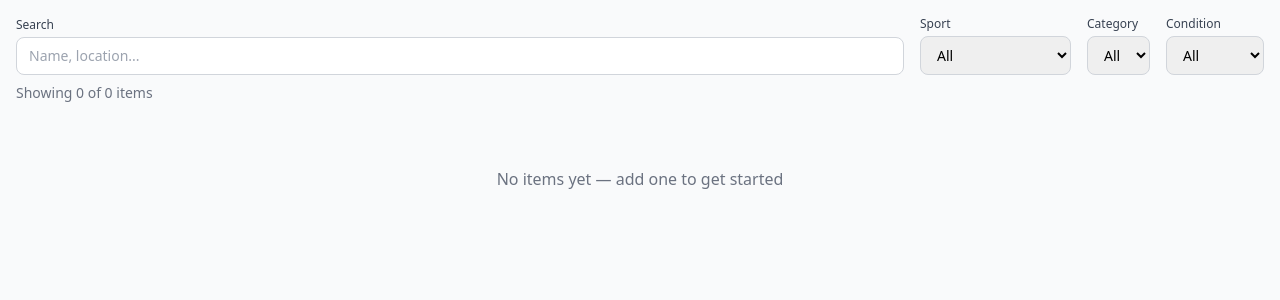
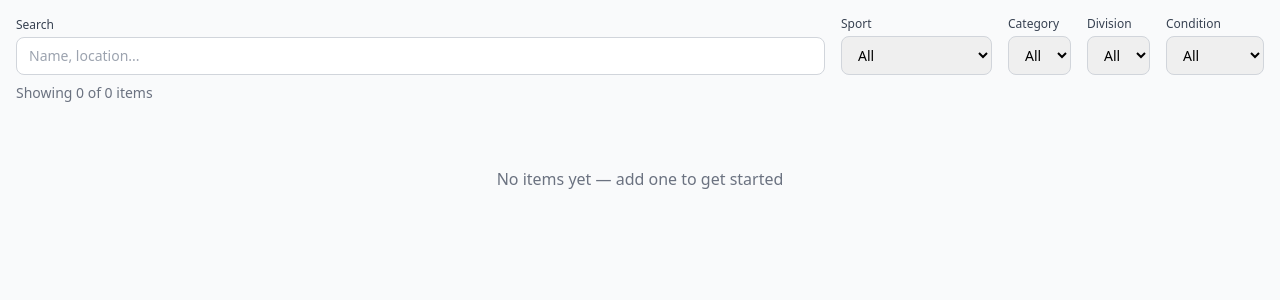
Before and after one commit to timchilcott/posa-jersey-app, a FastAPI app: page /inventory in a window 1280 px wide. Shown: the part 63-363 px from the top of the page. Run offline with FastAPI, Linux system fonts and the light colour scheme; data comes from the database, SQL or seed files in the repository; data that the repository does not hold is empty; some libraries are stand-ins or nearby versions.

Commit message:
Add division filter and input to inventory page

```diff
--- a/app/templates/inventory_page.html
+++ b/app/templates/inventory_page.html
@@ -77,6 +77,15 @@
                     </select>
                 </div>
                 <div>
+                    <label class="block text-xs font-medium text-gray-700 mb-1">Division</label>
+                    <select x-model="filters.division" @change="applyFilters()" class="px-3 py-2 border border-gray-300 rounded-lg focus:ring-2 focus:ring-pines-500 text-sm">
+                        <option value="">All</option>
+                        <template x-for="div in uniqueDivisions" :key="div">
+                            <option :value="div" x-text="div"></option>
+                        </template>
+                    </select>
+                </div>
+                <div>
                     <label class="block text-xs font-medium text-gray-700 mb-1">Condition</label>
                     <select x-model="filters.condition" @change="applyFilters()" class="px-3 py-2 border border-gray-300 rounded-lg focus:ring-2 focus:ring-pines-500 text-sm">
                         <option value="">All</option>
@@ -113,7 +122,10 @@
                 <tbody class="divide-y divide-gray-200 bg-white">
                     <template x-for="item in filteredItems" :key="item.id">
                         <tr class="hover:bg-gray-50">
-                            <td class="px-3 py-3 text-sm font-medium text-gray-900" x-text="item.name"></td>
+                            <td class="px-3 py-3">
+                                <span class="text-sm font-medium text-gray-900" x-text="item.name"></span>
+                                <span x-show="item.division" class="ml-2 text-xs px-1.5 py-0.5 rounded bg-gray-100 text-gray-500" x-text="item.division"></span>
+                            </td>
                             <td class="px-3 py-3 text-center text-sm" x-text="item.quantityTotal"></td>
                             <td class="px-3 py-3 text-center text-sm font-semibold text-pines-600" x-text="item.quantityAvailable"></td>
                             <td class="px-3 py-3 text-center text-sm" :class="item.checkedOut > 0 ? 'text-orange-600 font-semibold' : 'text-gray-400'" x-text="item.checkedOut"></td>
@@ -271,6 +283,17 @@
                     </select>
                 </div>
             </div>
+            <div class="mb-3">
+                <label class="block text-xs font-medium text-gray-700 mb-1">Division</label>
+                <input type="text" x-model="form.division" list="division-suggestions"
+                       class="w-full px-3 py-2 border border-gray-300 rounded-lg focus:ring-2 focus:ring-pines-500 text-sm"
+                       placeholder="e.g. U10, U12, Varsity...">
+                <datalist id="division-suggestions">
+                    <template x-for="div in uniqueDivisions" :key="div">
+                        <option :value="div"></option>
+                    </template>
+                </datalist>
+            </div>
             <div class="grid grid-cols-2 gap-3 mb-3">
                 <div><label class="block text-xs font-medium text-gray-700 mb-1">Total Qty</label><input type="number" x-model.number="form.quantity_total" min="0" class="w-full px-3 py-2 border border-gray-300 rounded-lg text-sm"></div>
                 <div><label class="block text-xs font-medium text-gray-700 mb-1">Available</label><input type="number" x-model.number="form.quantity_available" min="0" class="w-full px-3 py-2 border border-gray-300 rounded-lg text-sm"></div>
@@ -397,12 +420,13 @@
             filteredItems: [],
             categories: [],
             uniqueCategories: [],
+            uniqueDivisions: [],
             summary: {},
             checkoutPeople: [],
             checkoutDisplayList: [],
             totalCheckedOut: 0,
-            filters: { search: '', category: '', sport: '', condition: '', lowStock: false },
-            form: { name: '', category: '', sport: '', quantity_total: 0, quantity_available: 0, conditions: [{condition: 'New', quantity: 0}], location: '', notes: '', min_quantity: 0, cost_per_unit: null },
+            filters: { search: '', category: '', sport: '', division: '', condition: '', lowStock: false },
+            form: { name: '', category: '', sport: '', division: '', quantity_total: 0, quantity_available: 0, conditions: [{condition: 'New', quantity: 0}], location: '', notes: '', min_quantity: 0, cost_per_unit: null },
             checkoutItem: null,
             checkoutForm: { person_name: '', quantity: 1, notes: '' },
             bulkForm: { person_name: '', items: [] },
@@ -420,6 +444,7 @@
                     const data = await res.json();
                     this.items = data.items;
                     this.uniqueCategories = [...new Set(this.items.map(i => i.category).filter(Boolean))].sort();
+                    this.uniqueDivisions = [...new Set(this.items.map(i => i.division).filter(Boolean))].sort();
                     this.applyFilters();
                 } catch (e) { console.error(e); }
             },
@@ -450,6 +475,7 @@
                     if (this.filters.search) { const s = this.filters.search.toLowerCase(); if (!item.name.toLowerCase().includes(s) && !(item.location||'').toLowerCase().includes(s) && !(item.notes||'').toLowerCase().includes(s)) return false; }
                     if (this.filters.category && item.category !== this.filters.category) return false;
                     if (this.filters.sport && (item.sport||'') !== this.filters.sport) return false;
+                    if (this.filters.division && (item.division||'') !== this.filters.division) return false;
                     if (this.filters.condition) {
                         const hasCondition = (item.conditions || []).some(c => c.condition === this.filters.condition);
                         if (!hasCondition && item.condition !== this.filters.condition) return false;
@@ -458,16 +484,16 @@
                     return true;
                 });
             },
-            hasActiveFilters() { return this.filters.search || this.filters.category || this.filters.sport || this.filters.condition || this.filters.lowStock; },
-            clearFilters() { this.filters = { search: '', category: '', sport: '', condition: '', lowStock: false }; this.applyFilters(); },
+            hasActiveFilters() { return this.filters.search || this.filters.category || this.filters.sport || this.filters.division || this.filters.condition || this.filters.lowStock; },
+            clearFilters() { this.filters = { search: '', category: '', sport: '', division: '', condition: '', lowStock: false }; this.applyFilters(); },
 
-            openAddModal() { this.editingId = null; this.form = { name: '', category: '', sport: '', quantity_total: 0, quantity_available: 0, conditions: [{condition: 'New', quantity: 0}], location: '', notes: '', min_quantity: 0, cost_per_unit: null }; this.showModal = true; },
+            openAddModal() { this.editingId = null; this.form = { name: '', category: '', sport: '', division: '', quantity_total: 0, quantity_available: 0, conditions: [{condition: 'New', quantity: 0}], location: '', notes: '', min_quantity: 0, cost_per_unit: null }; this.showModal = true; },
             editItem(item) {
                 this.editingId = item.id;
                 const conds = (item.conditions && item.conditions.length > 0)
                     ? item.conditions.map(c => ({...c}))
                     : [{condition: item.condition || 'Good', quantity: item.quantityTotal}];
-                this.form = { name: item.name, category: item.category, sport: item.sport||'', quantity_total: item.quantityTotal, quantity_available: item.quantityAvailable, conditions: conds, location: item.location||'', notes: item.notes||'', min_quantity: item.minQuantity||0, cost_per_unit: item.costPerUnit };
+                this.form = { name: item.name, category: item.category, sport: item.sport||'', division: item.division||'', quantity_total: item.quantityTotal, quantity_available: item.quantityAvailable, conditions: conds, location: item.location||'', notes: item.notes||'', min_quantity: item.minQuantity||0, cost_per_unit: item.costPerUnit };
                 this.showModal = true;
             },
             async saveItem() {
```
